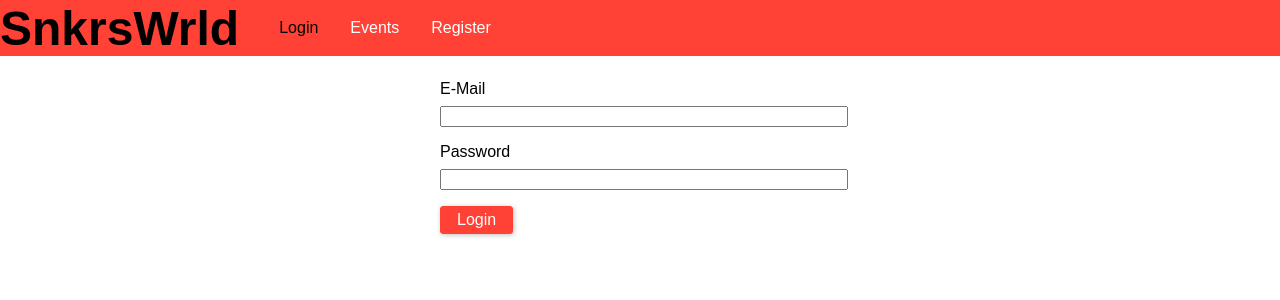
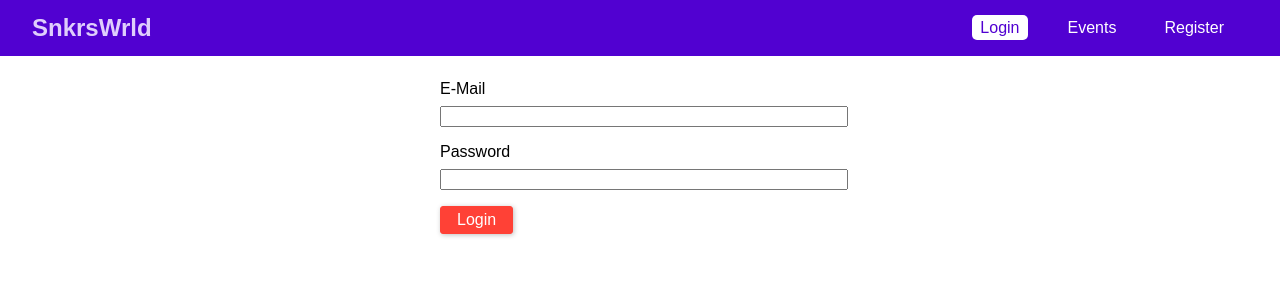
Before and after one commit to GummyGod/BookIT, a React app in the folder frontend/: page /login in a window 1280 px wide. Shown: the top 300 px of the page. Built offline with nearby package versions, Linux system fonts and the light colour scheme.

Commit message:
new styles

```diff
--- a/frontend/src/components/Navigation/MainNavigation.css
+++ b/frontend/src/components/Navigation/MainNavigation.css
@@ -4,15 +4,18 @@
     top: 0;
     width: 100%;
     height: 3.5rem;
-    background: #FF4136;
-    padding: 0 1 rem;
+    background: #5101d1;
+    padding: 0 2rem;
     display: flex;
     align-items: center;
+    justify-content: space-between;
+    box-sizing: border-box;
   }
 
-.main-navigation__logo {
+  .main-navigation__logo h1 {
     margin: 0;
     font-size: 1.5rem;
+    color: #dfcefc;
   }
 
   .main-navigation__items {
@@ -22,21 +25,34 @@
   .main-navigation__items ul {
     display: flex;
     list-style: none;
+    padding: 0;
     margin: 0;
-    padding: 0;
+    align-items: center;
   }
 
   .main-navigation__items li {
     margin: 0 1rem;
   }
 
-.main-navigation__items a {
+  .main-navigation__items a,
+  .main-navigation__items button {
     text-decoration: none;
-    color: #fff;
+    color: white;
+    padding: 0.25rem 0.5rem;
+    border: none;
+    font: inherit;
+    background: transparent;
+    cursor: pointer;
+    vertical-align: middle;
+    margin: 0;
   }
 
   .main-navigation__items a:hover,
   .main-navigation__items a:active,
-.main-navigation__items a.active {
-    color:#000;
+  .main-navigation__items a.active,
+  .main-navigation__items button:hover,
+  .main-navigation__items button:active {
+    background: #ffffff;
+    color: #5101d1;
+    border-radius: 5px;
   }
--- a/frontend/src/components/Navigation/MainNavigation.js
+++ b/frontend/src/components/Navigation/MainNavigation.js
@@ -20,9 +20,16 @@
                             <li>
                                 <NavLink to="/events"> Events </NavLink>
                             </li>
-                            {context.token && <li>
-                                <NavLink to="/bookings"> Bookings </NavLink>
-                            </li>}
+                            {context.token &&
+                            <React.Fragment>
+                                <li>
+                                    <NavLink to="/bookings"> Bookings </NavLink>
+                                </li>
+                                <li>
+                                    <button>Logout</button>
+                                </li>
+                            </React.Fragment>
+                            }
                             {!context.token && <li>
                                 <NavLink to="/register"> Register </NavLink>
                             </li>}
```
Lines whose indentation alone changed are shown as unchanged.
